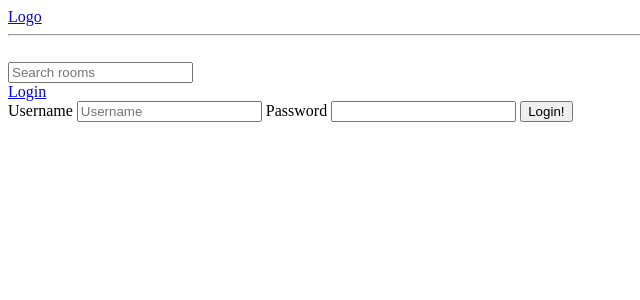
After one commit to Flomasta/fairy_web, a Django app: page /login/ in a window 1280 px wide. The commit adds this page. Shown: the top 300 px of the page, without its empty margins (0-640 px from the left). Run offline with Django 4.2, Linux system fonts and the light colour scheme.

Commit message:
created login form

```diff
--- /dev/null
+++ b/base/templates/base/login_register.html
@@ -0,0 +1,16 @@
+{% extends 'main.html' %}
+
+{% block content %}
+    <div>
+        <form action="" method="post">
+            {% csrf_token %}
+            <label for="">Username
+                <input type="text" name="username" placeholder="Username">
+            </label>
+            <label for="">Password
+                <input type="password" name="password">
+            </label>
+            <input type="submit" value="Login!">
+        </form>
+    </div>
+{% endblock %}
--- a/base/urls.py
+++ b/base/urls.py
@@ -7,4 +7,5 @@ urlpatterns = [
     path('create-room/', views.createRoom, name='create_room'),
     path('update-room/<str:pk>/', views.updateRoom, name='update_room'),
     path('delete-room/<str:pk>/', views.deleteRoom, name='delete_room'),
+    path('login/', views.loginPage, name='login_page'),
 ]
--- a/base/views.py
+++ b/base/views.py
@@ -3,6 +3,8 @@ from django.db.models import Q
 from django.http import HttpResponse
 from .models import Room, Topic
 from .forms import RoomForm
+from django.contrib.auth.models import User
+
 
 
 # Create your views here.
@@ -12,6 +14,15 @@ from .forms import RoomForm
 #     {'id': 2, 'name': 'Second room'},
 #     {'id': 3, 'name': 'Third room'},
 # ]
+
+def loginPage(request):
+    context = {}
+    if request.method == 'POST':
+        email = request.POST.get('username')
+        password = request.POST.get('password')
+
+
+    return render(request, 'base/login_register.html', context)
 
 
 def home(request):
--- a/templates/main.html
+++ b/templates/main.html
@@ -4,8 +4,14 @@
     <meta charset="UTF-8">
     <meta name="viewport" content="width=device-width, initial-scale=1.0">
     <title>FairyWeb</title>
-{#    <link rel="stylesheet" href="css/libs.min.css">#}
-{#    <link rel="stylesheet" href="css/main.css">#}
+    {#    <link rel="stylesheet" href="css/libs.min.css">#}
+    {#    <link rel="stylesheet" href="css/main.css">#}
+    <style>
+        .home-container {
+            display: grid;
+            grid-template-columns: 1fr 3fr;
+        }
+    </style>
 </head>
 <body>
 {% include 'navbar.html' %}
--- a/templates/navbar.html
+++ b/templates/navbar.html
@@ -1,7 +1,9 @@
 <a href="/">Logo</a>
 <hr>
+
 <br>
 
 <form action="{% url 'home' %}" method="get">
     <input type="text" name="q" placeholder="Search rooms">
 </form>
+<a href="{% url 'login_page' %}">Login</a>
```
Also changed, not shown: base/templates/base/home.html (+2 -5 lines).
